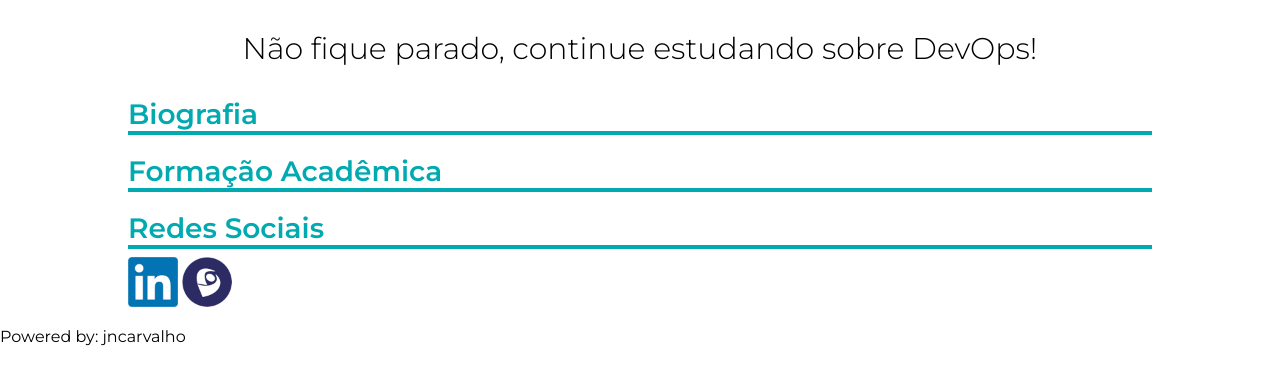
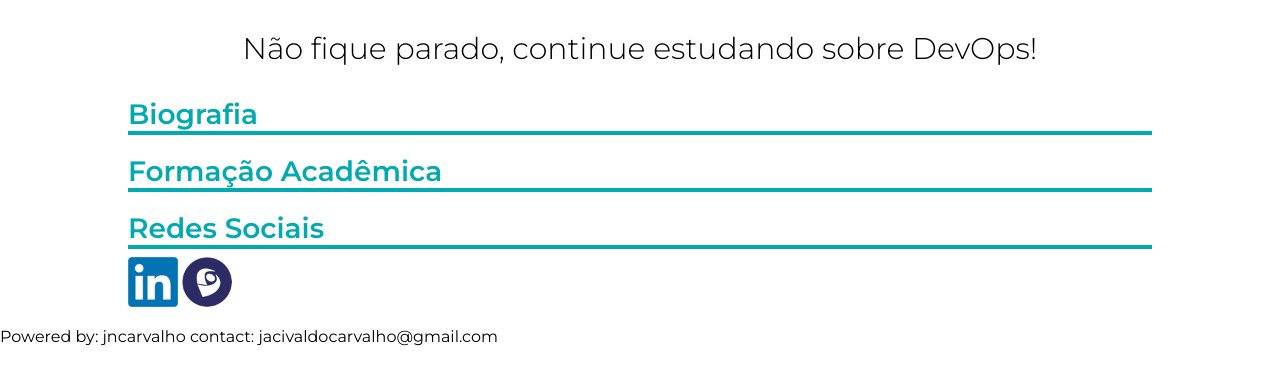
Before and after one commit to jacivaldocarvalho/jndevopsLab, a Flask app: page / in a window 1280 px wide. Shown: the part 255-640 px from the top of the page. Run offline with Flask 2, Linux system fonts and the light colour scheme.

Commit message:
update index

```diff
--- a/templates/index.html
+++ b/templates/index.html
@@ -45,7 +45,7 @@
 </body>
 
  <footer>
-    <p>Powered by: jncarvalho</p>
+    <p>Powered by: jncarvalho contact: jacivaldocarvalho@gmail.com</p>
 </footer>
 
 </html>
```
